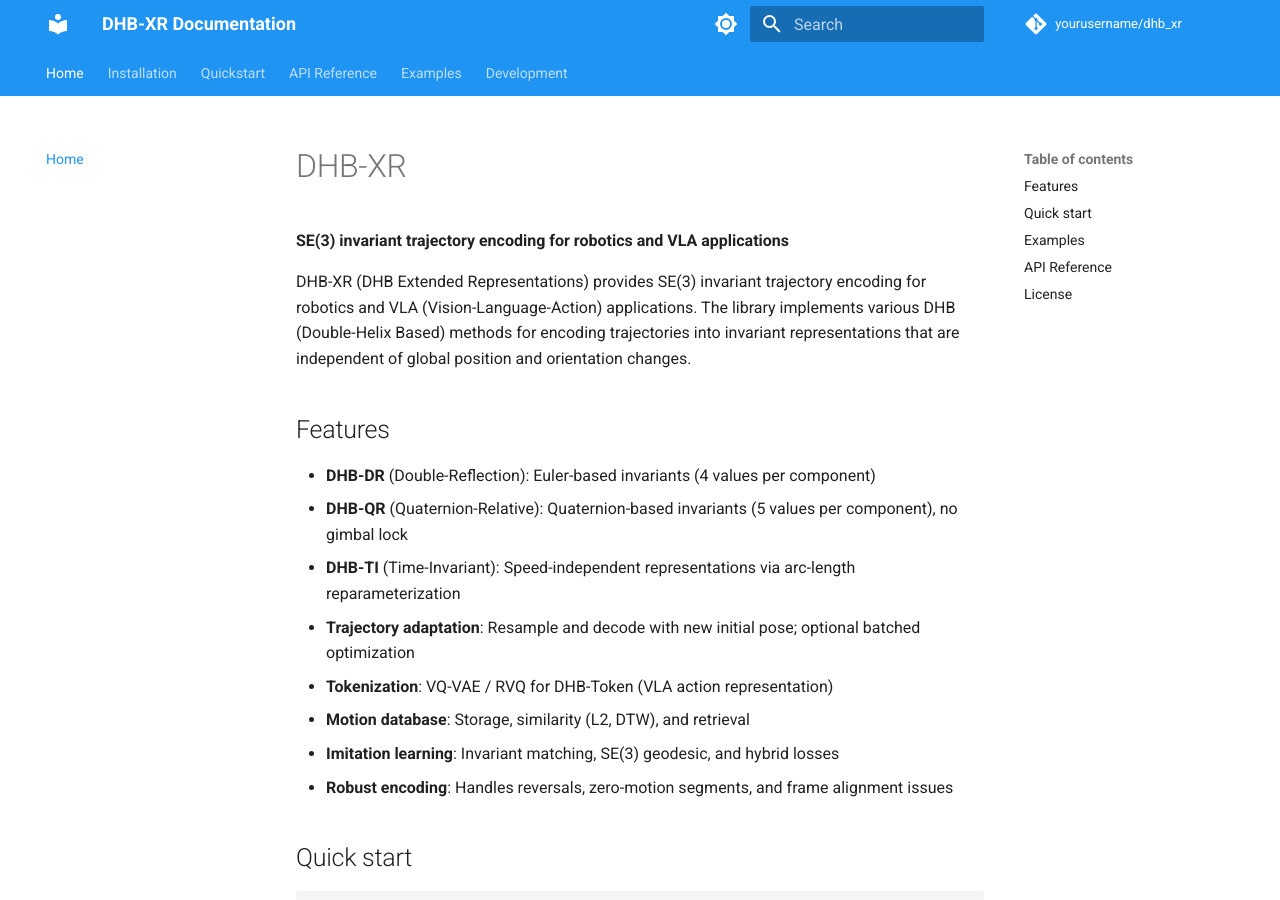
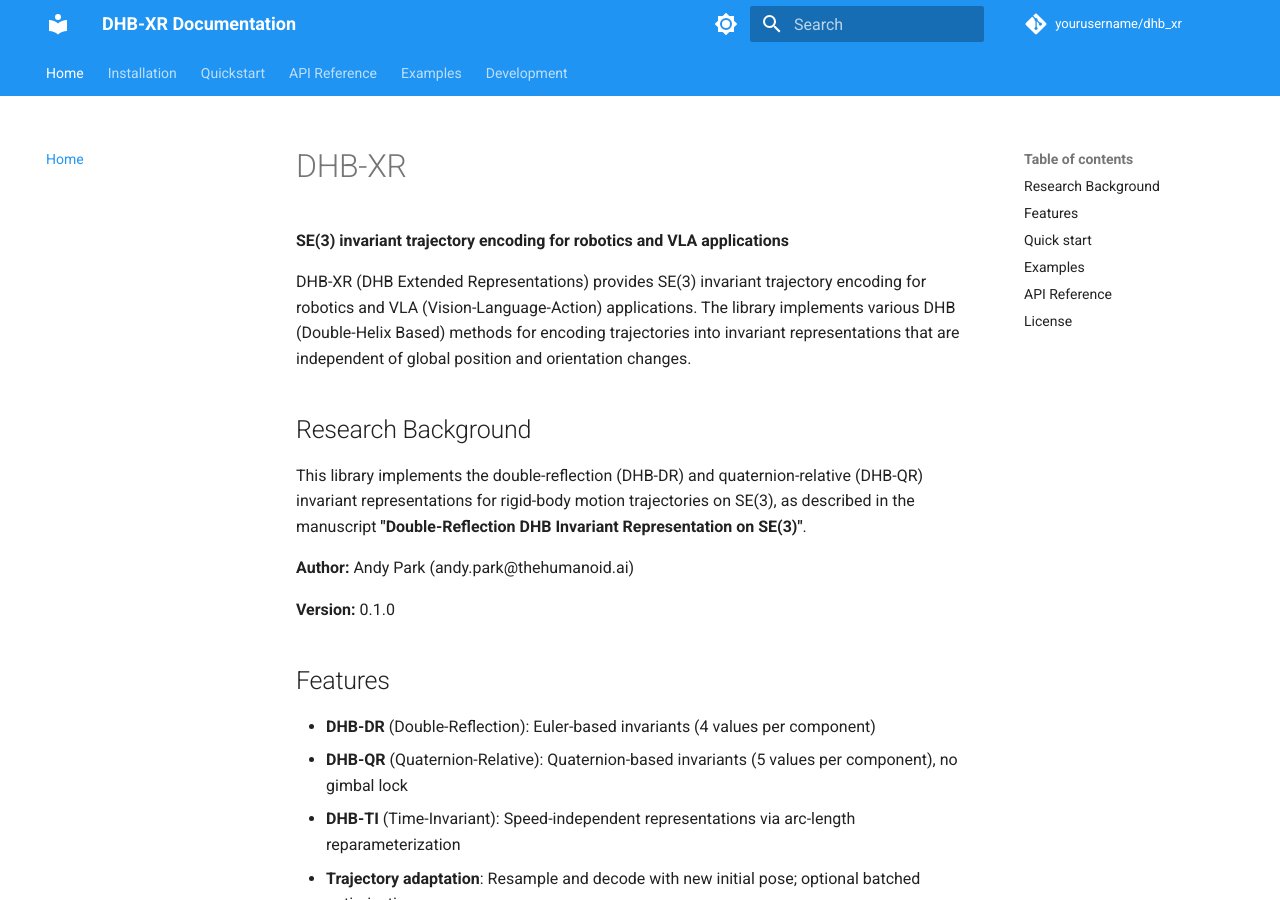
Before and after one commit to robodreamer/dhb-xr, an MkDocs documentation site: the page built from docs/index.md, in a window 1280 px wide and 900 px high. Built offline with MkDocs 1.6.1 and Material for MkDocs 9.7.7, drawn with Linux system fonts in a browser that asks for light colours; comment, search, counter and statistics services are not loaded; some of the changed text lies outside the part shown.

```diff
--- a/docs/index.md
+++ b/docs/index.md
@@ -3,6 +3,14 @@
 **SE(3) invariant trajectory encoding for robotics and VLA applications**
 
 DHB-XR (DHB Extended Representations) provides SE(3) invariant trajectory encoding for robotics and VLA (Vision-Language-Action) applications. The library implements various DHB (Double-Helix Based) methods for encoding trajectories into invariant representations that are independent of global position and orientation changes.
+
+## Research Background
+
+This library implements the double-reflection (DHB-DR) and quaternion-relative (DHB-QR) invariant representations for rigid-body motion trajectories on SE(3), as described in the manuscript **"Double-Reflection DHB Invariant Representation on SE(3)"**.
+
+**Author:** Andy Park (andy.park@thehumanoid.ai)
+
+**Version:** 0.1.0
 
 ## Features
 
--- a/mkdocs.yml
+++ b/mkdocs.yml
@@ -1,9 +1,14 @@
 site_name: DHB-XR Documentation
-site_description: SE(3) invariant trajectory encoding for robotics and VLA applications
-site_url: https://dhb-xr.readthedocs.io/
+site_description: SE(3) invariant trajectory encoding for robotics and VLA applications (v0.1.0)
+site_author: Andy Park
+site_url: https://yourusername.github.io/dhb_xr/
 repo_url: https://github.com/yourusername/dhb_xr
 repo_name: yourusername/dhb_xr
 edit_uri: edit/main/docs/
+copyright: Copyright &copy; 2026 Andy Park
+extra:
+  version: "0.1.0"
+  author_email: "andy.park@thehumanoid.ai"
 
 # Ensure proper URL handling - use directory URLs (transforms/ instead of transforms.html)
 use_directory_urls: true
--- a/pyproject.toml
+++ b/pyproject.toml
@@ -51,7 +51,7 @@ dev = [
 
 [project.urls]
 Homepage = "https://github.com/yourusername/dhb_xr"
-Documentation = "https://dhb-xr.readthedocs.io"
+Documentation = "https://yourusername.github.io/dhb_xr/"
 Repository = "https://github.com/yourusername/dhb_xr"
 
 [build-system]
```
Also changed, not shown: README.md (+19 -3 lines).
